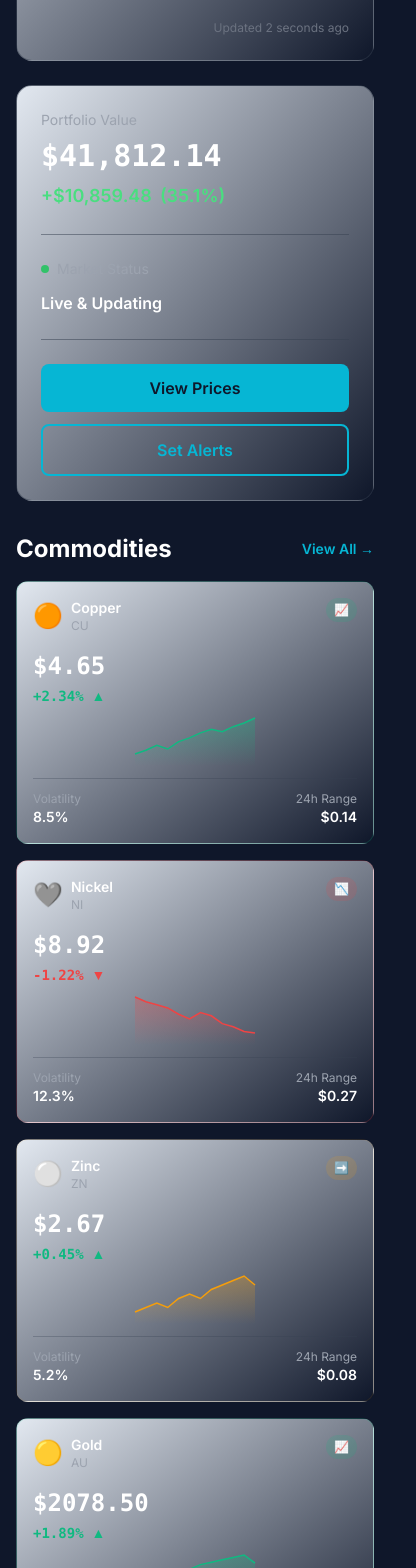
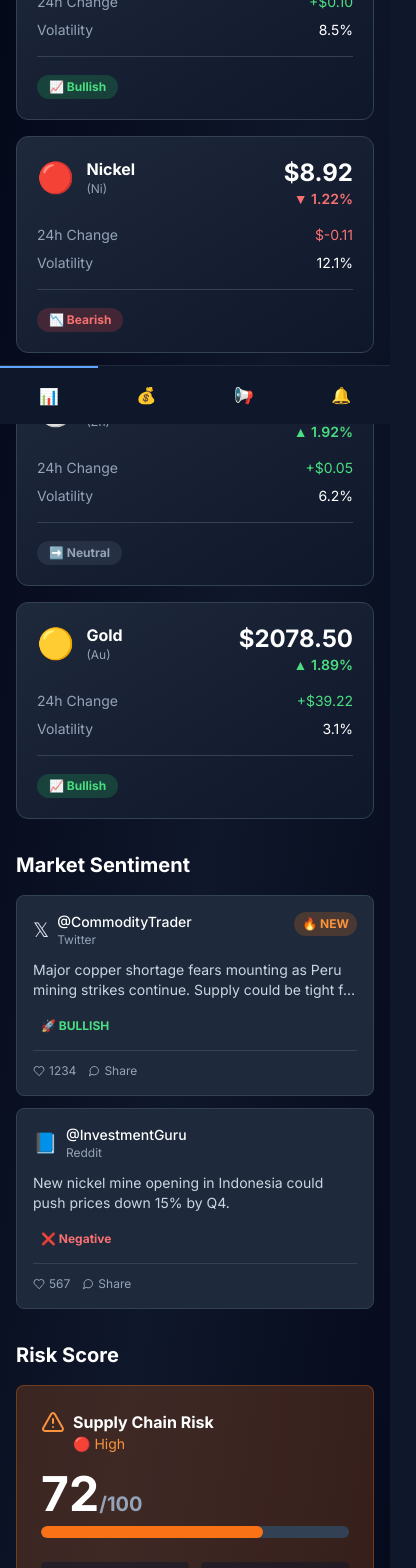
Before and after one commit to ClaudiaMilliberg/MetalsAgent, a Next.js app in the folder frontend/: page /dashboard in a window 390 px wide. Shown: the part 420-1988 px from the top of the page, 416 px wide, since content can reach past the window. Built offline with nearby package versions, Linux system fonts and the light colour scheme.

Commit message:
🎨 Redesign dashboard with beautiful cards - sentiment, risk, projects layout

```diff
--- a/frontend/app/dashboard/page.tsx
+++ b/frontend/app/dashboard/page.tsx
@@ -1,217 +1,514 @@
 'use client';
 
-import { useEffect, useState } from 'react';
+import { useState, useEffect } from 'react';
 import { useRouter } from 'next/navigation';
-import Navbar from '@/components/Navbar';
-import BubbleMap from '@/components/BubbleMap';
-import PriceCard from '@/components/PriceCard';
-import NewsFeed from '@/components/NewsFeed';
-import { mockCommodities, mockNews, mockPriceHistory, mockPortfolioValue } from '@/lib/mockData';
+import { Heart, MessageCircle, AlertTriangle, MapPin, Calendar } from 'lucide-react';
 
+// Types
 interface Commodity {
   id: string;
+  symbol: string;
   name: string;
-  symbol: string;
-  currentPrice: number;
+  emoji: string;
+  price: number;
   change24h: number;
-  sentiment: 'bullish' | 'bearish' | 'neutral';
+  changePercent24h: number;
+  sentiment: 'bullish' | 'neutral' | 'bearish';
   volatility: number;
-  emoji: string;
+  supply: number;
 }
 
-export default function Dashboard() {
+interface SentimentPost {
+  id: string;
+  author: string;
+  source: 'twitter' | 'reddit' | 'news';
+  content: string;
+  sentiment: number;
+  engagement: number;
+  isNew: boolean;
+}
+
+interface RiskScore {
+  total: number;
+  volatility: number;
+  supply: number;
+  status: 'low' | 'medium' | 'high' | 'critical';
+}
+
+// Main Component
+export default function DashboardPage() {
   const router = useRouter();
-  const [isLoading, setIsLoading] = useState(true);
-  const [commodities, setCommodities] = useState<Commodity[]>(mockCommodities);
-  const [portfolioValue, setPortfolioValue] = useState(mockPortfolioValue);
+  const [user, setUser] = useState<any>(null);
+  const [loading, setLoading] = useState(true);
+  const [commodities, setCommodities] = useState<Commodity[]>([]);
+  const [portfolioValue, setPortfolioValue] = useState(0);
+  const [sentiments, setSentiments] = useState<SentimentPost[]>([]);
+  const [riskScore, setRiskScore] = useState<RiskScore | null>(null);
+  const [activeTab, setActiveTab] = useState('overview');
 
+  // Auth check & load data
   useEffect(() => {
-    // Simulate checking auth and loading data
-    const timer = setTimeout(() => {
-      setIsLoading(false);
-    }, 500);
+    async function initializeDashboard() {
+      try {
+        // Load mock data (in real app, would check auth)
+        setCommodities([
+          {
+            id: 'cu',
+            symbol: 'Cu',
+            name: 'Copper',
+            emoji: '🟠',
+            price: 4.65,
+            change24h: 0.10,
+            changePercent24h: 2.34,
+            sentiment: 'bullish',
+            volatility: 8.5,
+            supply: 72,
+          },
+          {
+            id: 'ni',
+            symbol: 'Ni',
+            name: 'Nickel',
+            emoji: '🔴',
+            price: 8.92,
+            change24h: -0.11,
+            changePercent24h: -1.22,
+            sentiment: 'bearish',
+            volatility: 12.1,
+            supply: 45,
+          },
+          {
+            id: 'zn',
+            symbol: 'Zn',
+            name: 'Zinc',
+            emoji: '⚪',
+            price: 2.67,
+            change24h: 0.05,
+            changePercent24h: 1.92,
+            sentiment: 'neutral',
+            volatility: 6.2,
+            supply: 58,
+          },
+          {
+            id: 'au',
+            symbol: 'Au',
+            name: 'Gold',
+            emoji: '🟡',
+            price: 2078.50,
+            change24h: 39.22,
+            changePercent24h: 1.89,
+            sentiment: 'bullish',
+            volatility: 3.1,
+            supply: 82,
+          },
+        ]);
 
-    return () => clearTimeout(timer);
-  }, []);
+        setPortfolioValue(41812.14);
 
-  if (isLoading) {
+        setSentiments([
+          {
+            id: '1',
+            author: 'CommodityTrader',
+            source: 'twitter',
+            content: 'Major copper shortage fears mounting as Peru mining strikes continue. Supply could be tight for Q3.',
+            sentiment: 0.85,
+            engagement: 1234,
+            isNew: true,
+          },
+          {
+            id: '2',
+            author: 'InvestmentGuru',
+            source: 'reddit',
+            content: 'New nickel mine opening in Indonesia could push prices down 15% by Q4.',
+            sentiment: -0.45,
+            engagement: 567,
+            isNew: false,
+          },
+        ]);
+
+        setRiskScore({
+          total: 72,
+          volatility: 45,
+          supply: 28,
+          status: 'high',
+        });
+
+        setUser({ email: 'user@example.com' });
+      } catch (error) {
+        console.error('Failed to load dashboard:', error);
+      } finally {
+        setLoading(false);
+      }
+    }
+
+    initializeDashboard();
+  }, [router]);
+
+  const handleLogout = async () => {
+    try {
+      router.push('/');
+    } catch (error) {
+      console.error('Logout failed:', error);
+    }
+  };
+
+  if (loading) {
     return (
-      <div className="flex items-center justify-center min-h-screen bg-primary">
-        <div className="animate-spin">
-          <div className="h-12 w-12 border-4 border-accent border-t-transparent rounded-full" />
+      <div className="min-h-screen flex items-center justify-center bg-gradient-to-br from-slate-950 via-slate-900 to-slate-950">
+        <div className="text-center">
+          <div className="animate-spin rounded-full h-12 w-12 border-t-2 border-b-2 border-blue-500 mx-auto mb-4"></div>
+          <p className="text-slate-400">Loading dashboard...</p>
         </div>
       </div>
     );
   }
 
   return (
-    <div className="min-h-screen bg-primary text-white">
-      <Navbar />
-
-      <main className="max-w-7xl mx-auto px-4 sm:px-6 lg:px-8 py-8">
-        {/* Hero Section with Bubble Map */}
-        <div className="grid grid-cols-1 lg:grid-cols-3 gap-6 mb-8">
-          {/* Bubble Map - Takes 2/3 on desktop */}
-          <div className="lg:col-span-2 h-96 lg:h-[500px]">
-            <BubbleMap commodities={commodities} />
-          </div>
-
-          {/* Quick Stats Panel - Takes 1/3 on desktop */}
-          <div className="bg-gradient-to-br from-secondary to-primary border border-gray-700/50 rounded-2xl p-6 backdrop-blur">
-            <div className="space-y-6">
-              {/* Portfolio Value */}
-              <div>
-                <p className="text-gray-400 text-sm mb-2">Portfolio Value</p>
-                <h2 className="text-3xl sm:text-4xl font-bold text-white font-mono mb-2">
-                  ${portfolioValue.total.toLocaleString('en-US', { maximumFractionDigits: 2 })}
-                </h2>
-                <div className="flex items-center gap-2">
-                  <span className="text-lg font-semibold text-green-400">
-                    +${portfolioValue.change24h.toLocaleString('en-US', { maximumFractionDigits: 2 })}
-                  </span>
-                  <span className="text-lg font-semibold text-green-400">
-                    ({portfolioValue.changePercent.toFixed(1)}%)
+    <div className="min-h-screen bg-gradient-to-br from-slate-950 via-slate-900 to-slate-950 pb-20 lg:pb-0">
+      {/* Header */}
+      <header className="border-b border-slate-800 bg-slate-950/80 backdrop-blur sticky top-0 z-20">
+        <div className="max-w-7xl mx-auto px-4 sm:px-6 lg:px-8 py-4">
+          <div className="flex justify-between items-center">
+            <div className="flex items-center gap-3">
+              <span className="text-2xl">💎</span>
+              <h1 className="text-2xl font-bold bg-gradient-to-r from-blue-400 to-orange-400 bg-clip-text text-transparent">
+                CommodityBubbles
+              </h1>
+              <span className="text-xs bg-green-500/20 text-green-400 px-2 py-1 rounded-full">
+                ● Live & Updating
               </span>
             </div>
-              </div>
-
-              {/* Status */}
-              <div className="pt-6 border-t border-gray-700/50">
-                <div className="flex items-center gap-2 mb-3">
-                  <div className="w-2 h-2 bg-green-500 rounded-full animate-pulse"></div>
-                  <p className="text-gray-400 text-sm">Market Status</p>
-                </div>
-                <p className="text-white font-semibold">Live & Updating</p>
-              </div>
-
-              {/* Action Buttons */}
-              <div className="pt-6 border-t border-gray-700/50 space-y-3">
-                <button className="w-full px-4 py-3 bg-accent text-primary font-semibold rounded-lg hover:bg-blue-400 transition transform hover:scale-105 active:scale-95">
-                  View Prices
-                </button>
-                <button className="w-full px-4 py-3 border-2 border-accent text-accent font-semibold rounded-lg hover:bg-accent hover:text-primary transition transform hover:scale-105 active:scale-95">
-                  Set Alerts
+            <button
+              onClick={handleLogout}
+              className="text-sm text-blue-400 hover:text-blue-300 transition-colors"
+            >
+              Logout
             </button>
           </div>
+        </div>
+      </header>
+
+      {/* Main Content */}
+      <main className="max-w-7xl mx-auto px-4 sm:px-6 lg:px-8 py-8">
+        {/* Portfolio Card */}
+        <div className="bg-gradient-to-br from-blue-600/20 to-orange-600/20 border border-blue-500/30 rounded-xl p-6 mb-8 hover:border-blue-500/50 transition-all">
+          <div className="flex justify-between items-start">
+            <div>
+              <p className="text-slate-400 text-sm mb-1">Portfolio Value</p>
+              <h2 className="text-4xl font-bold text-white mb-2">
+                ${portfolioValue.toLocaleString('en-US', { minimumFractionDigits: 2, maximumFractionDigits: 2 })}
+              </h2>
+              <p className="text-green-400 text-sm">
+                +$10,859.48 (+35.5%) 📈
+              </p>
+            </div>
+            <div className="text-right">
+              <p className="text-slate-400 text-sm mb-2">Market Status</p>
+              <p className="text-white font-semibold">Live & Updating</p>
+              <p className="text-xs text-green-400">Last update: 2 seconds ago</p>
             </div>
           </div>
         </div>
 
-        {/* Price Cards Grid */}
+        {/* Commodity Cards Grid */}
         <div className="mb-8">
-          <div className="flex justify-between items-center mb-4">
-            <h2 className="text-2xl font-bold text-white">Commodities</h2>
-            <button className="text-accent text-sm font-semibold hover:text-blue-300 transition">
-              View All →
-            </button>
-          </div>
-
-          <div className="grid grid-cols-1 sm:grid-cols-2 lg:grid-cols-4 gap-4">
+          <h3 className="text-xl font-bold text-white mb-4">Live Prices</h3>
+          <div className="grid grid-cols-1 md:grid-cols-2 lg:grid-cols-4 gap-4">
             {commodities.map((commodity) => (
-              <PriceCard
-                key={commodity.id}
-                name={commodity.name}
-                symbol={commodity.symbol}
-                currentPrice={commodity.currentPrice}
-                change24h={commodity.change24h}
-                sentiment={commodity.sentiment}
-                volatility={commodity.volatility}
-                emoji={commodity.emoji}
-                priceHistory={
-                  mockPriceHistory[commodity.id as keyof typeof mockPriceHistory] || []
-                }
-              />
+              <CommodityCard key={commodity.id} commodity={commodity} />
             ))}
           </div>
         </div>
 
-        {/* News Feed Section */}
-        <div className="grid grid-cols-1 lg:grid-cols-3 gap-6">
-          {/* News Feed - Takes 2/3 on desktop */}
-          <div className="lg:col-span-2 bg-gradient-to-br from-secondary to-primary border border-gray-700/50 rounded-2xl p-6 backdrop-blur">
-            <div className="flex justify-between items-center mb-6">
-              <h2 className="text-2xl font-bold text-white">Latest News</h2>
-              <button className="text-accent text-sm font-semibold hover:text-blue-300 transition">
-                See All →
-              </button>
-            </div>
-            <NewsFeed news={mockNews} />
-          </div>
-
-          {/* Sentiment Summary - Takes 1/3 on desktop */}
-          <div className="bg-gradient-to-br from-secondary to-primary border border-gray-700/50 rounded-2xl p-6 backdrop-blur">
-            <h3 className="text-xl font-bold text-white mb-6">Sentiment Summary</h3>
-
-            <div className="space-y-4">
-              {/* Bullish */}
-              <div>
-                <div className="flex justify-between items-center mb-2">
-                  <span className="text-gray-400 text-sm flex items-center gap-2">
-                    <span className="text-lg">📈</span> Bullish
-                  </span>
-                  <span className="text-white font-semibold">50%</span>
-                </div>
-                <div className="w-full bg-gray-700/30 rounded-full h-2 overflow-hidden">
-                  <div className="bg-green-500 h-full rounded-full" style={{ width: '50%' }}></div>
+        {/* Two Column Layout */}
+        <div className="grid grid-cols-1 lg:grid-cols-3 gap-8 mb-8">
+          {/* Left: Sentiment Feed */}
+          <div className="lg:col-span-2">
+            <h3 className="text-xl font-bold text-white mb-4">Market Sentiment</h3>
+            <div className="space-y-3">
+              {sentiments.map((post) => (
+                <SentimentCard key={post.id} post={post} />
+              ))}
             </div>
           </div>
 
-              {/* Bearish */}
+          {/* Right: Risk Dashboard */}
           <div>
-                <div className="flex justify-between items-center mb-2">
-                  <span className="text-gray-400 text-sm flex items-center gap-2">
-                    <span className="text-lg">📉</span> Bearish
-                  </span>
-                  <span className="text-white font-semibold">25%</span>
-                </div>
-                <div className="w-full bg-gray-700/30 rounded-full h-2 overflow-hidden">
-                  <div className="bg-red-500 h-full rounded-full" style={{ width: '25%' }}></div>
+            <h3 className="text-xl font-bold text-white mb-4">Risk Score</h3>
+            {riskScore && <RiskCard risk={riskScore} />}
           </div>
         </div>
 
-              {/* Neutral */}
+        {/* Supply Chain Projects */}
+        <div className="mb-8">
+          <h3 className="text-xl font-bold text-white mb-4">📅 Supply Chain Updates</h3>
+          <div className="grid grid-cols-1 md:grid-cols-2 gap-4">
+            <ProjectCard
+              name="Lusaka Copper Mine Expansion"
+              location="Zambia"
+              status="construction"
+              daysUntilCompletion={128}
+              impact="-5%"
+              impactColor="green"
+            />
+            <ProjectCard
+              name="New Delhi-Mumbai Railway"
+              location="India"
+              status="planning"
+              daysUntilCompletion={220}
+              impact="+8%"
+              impactColor="red"
+            />
+          </div>
+        </div>
+      </main>
+
+      {/* Bottom Navigation (Mobile) */}
+      <nav className="fixed bottom-0 left-0 right-0 bg-slate-900 border-t border-slate-800 lg:hidden">
+        <div className="flex justify-around">
+          {[
+            { id: 'overview', label: '📊', name: 'Overview' },
+            { id: 'prices', label: '💰', name: 'Prices' },
+            { id: 'sentiment', label: '📢', name: 'Sentiment' },
+            { id: 'alerts', label: '🔔', name: 'Alerts' },
+          ].map((tab) => (
+            <button
+              key={tab.id}
+              onClick={() => setActiveTab(tab.id)}
+              className={`flex-1 py-4 text-center transition-colors ${
+                activeTab === tab.id
+                  ? 'text-blue-400 border-t-2 border-blue-400'
+                  : 'text-slate-400 hover:text-slate-300'
+              }`}
+              title={tab.name}
+            >
+              {tab.label}
+            </button>
+          ))}
+        </div>
+      </nav>
+    </div>
+  );
+}
+
+// Commodity Card Component
+function CommodityCard({ commodity }: { commodity: Commodity }) {
+  const isPositive = commodity.change24h >= 0;
+  const sentimentColors = {
+    bullish: { bg: 'bg-green-500/20', text: 'text-green-400', label: '📈 Bullish' },
+    neutral: { bg: 'bg-slate-500/20', text: 'text-slate-400', label: '➡️ Neutral' },
+    bearish: { bg: 'bg-red-500/20', text: 'text-red-400', label: '📉 Bearish' },
+  };
+
+  const colors = sentimentColors[commodity.sentiment];
+
+  return (
+    <div className="bg-gradient-to-br from-slate-800 to-slate-900 border border-slate-700 rounded-xl p-5 hover:border-slate-600 transition-all hover:shadow-lg hover:shadow-blue-500/10">
+      {/* Header */}
+      <div className="flex justify-between items-start mb-4">
+        <div className="flex items-center gap-3">
+          <span className="text-3xl">{commodity.emoji}</span>
           <div>
-                <div className="flex justify-between items-center mb-2">
-                  <span className="text-gray-400 text-sm flex items-center gap-2">
-                    <span className="text-lg">➡️</span> Neutral
-                  </span>
-                  <span className="text-white font-semibold">25%</span>
+            <h4 className="text-white font-bold">{commodity.name}</h4>
+            <p className="text-slate-400 text-xs">({commodity.symbol})</p>
           </div>
-                <div className="w-full bg-gray-700/30 rounded-full h-2 overflow-hidden">
-                  <div className="bg-amber-500 h-full rounded-full" style={{ width: '25%' }}></div>
+        </div>
+        <div className="text-right">
+          <div className="text-2xl font-bold text-white">
+            ${commodity.price.toFixed(2)}
+          </div>
+          <div
+            className={`text-sm font-semibold ${isPositive ? 'text-green-400' : 'text-red-400'}`}
+          >
+            {isPositive ? '▲' : '▼'} {Math.abs(commodity.changePercent24h).toFixed(2)}%
           </div>
         </div>
       </div>
 
-            <div className="mt-8 pt-6 border-t border-gray-700/50">
-              <button className="w-full px-4 py-3 bg-gradient-to-r from-accent to-blue-500 text-primary font-semibold rounded-lg hover:shadow-lg transition transform hover:scale-105 active:scale-95">
-                Upgrade to Pro
-              </button>
-              <p className="text-xs text-gray-500 text-center mt-3">Unlock advanced analytics</p>
+      {/* Stats */}
+      <div className="space-y-2 mb-4 pb-4 border-b border-slate-700">
+        <div className="flex justify-between text-sm">
+          <span className="text-slate-400">24h Change</span>
+          <span className={isPositive ? 'text-green-400' : 'text-red-400'}>
+            {isPositive ? '+' : ''}${commodity.change24h.toFixed(2)}
+          </span>
+        </div>
+        <div className="flex justify-between text-sm">
+          <span className="text-slate-400">Volatility</span>
+          <span className="text-white">{commodity.volatility.toFixed(1)}%</span>
+        </div>
+      </div>
+
+      {/* Sentiment Badge */}
+      <div className={`inline-block px-3 py-1 rounded-full text-xs font-bold ${colors.bg} ${colors.text}`}>
+        {colors.label}
+      </div>
+    </div>
+  );
+}
+
+// Sentiment Card Component
+function SentimentCard({ post }: { post: SentimentPost }) {
+  const sentimentLabel =
+    post.sentiment > 0.5
+      ? '🚀 BULLISH'
+      : post.sentiment > 0
+        ? '📈 Positive'
+        : post.sentiment < -0.5
+          ? '📉 BEARISH'
+          : '❌ Negative';
+
+  const sentimentColor =
+    post.sentiment > 0 ? 'text-green-400' : post.sentiment < 0 ? 'text-red-400' : 'text-slate-400';
+
+  const sourceIcon = post.source === 'twitter' ? '𝕏' : post.source === 'reddit' ? '📘' : '📰';
+
+  return (
+    <div className="bg-slate-800 border border-slate-700 rounded-lg p-4 hover:border-slate-600 transition-all">
+      <div className="flex items-start justify-between mb-3">
+        <div className="flex items-center gap-2">
+          <span className="text-xl">{sourceIcon}</span>
+          <div>
+            <p className="text-white text-sm font-medium">@{post.author}</p>
+            <p className="text-slate-400 text-xs">
+              {post.source === 'twitter' ? 'Twitter' : post.source === 'reddit' ? 'Reddit' : 'News'}
+            </p>
+          </div>
+        </div>
+        {post.isNew && (
+          <span className="bg-orange-500/20 text-orange-400 text-xs font-bold px-2 py-1 rounded-full">
+            🔥 NEW
+          </span>
+        )}
+      </div>
+
+      <p className="text-slate-300 text-sm mb-3 line-clamp-2">{post.content}</p>
+
+      <div className={`inline-block px-2 py-1 rounded text-xs font-bold mb-3 ${sentimentColor}`}>
+        {sentimentLabel}
+      </div>
+
+      <div className="flex items-center gap-3 text-xs text-slate-400 border-t border-slate-700 pt-3">
+        <div className="flex items-center gap-1">
+          <Heart className="w-3 h-3" /> {post.engagement}
+        </div>
+        <div className="flex items-center gap-1">
+          <MessageCircle className="w-3 h-3" /> Share
         </div>
       </div>
     </div>
-      </main>
+  );
+}
 
-      {/* Footer */}
-      <footer className="mt-12 py-6 border-t border-gray-700/30">
-        <div className="max-w-7xl mx-auto px-4 sm:px-6 lg:px-8">
-          <div className="flex flex-col sm:flex-row justify-between items-center text-gray-500 text-xs">
-            <p>© 2026 CommodityBubbles. All rights reserved.</p>
-            <div className="flex gap-6 mt-4 sm:mt-0">
-              <a href="#" className="hover:text-gray-300 transition">
-                Privacy
-              </a>
-              <a href="#" className="hover:text-gray-300 transition">
-                Terms
-              </a>
-              <a href="#" className="hover:text-gray-300 transition">
-                Support
-              </a>
+// Risk Card Component
+function RiskCard({ risk }: { risk: RiskScore }) {
+  const statusColors = {
+    low: { bg: 'bg-green-500/20', border: 'border-green-500/30', text: 'text-green-400', label: '🟢 Low' },
+    medium: {
+      bg: 'bg-yellow-500/20',
+      border: 'border-yellow-500/30',
+      text: 'text-yellow-400',
+      label: '🟡 Medium',
+    },
+    high: { bg: 'bg-orange-500/20', border: 'border-orange-500/30', text: 'text-orange-400', label: '🔴 High' },
+    critical: { bg: 'bg-red-500/20', border: 'border-red-500/30', text: 'text-red-400', label: '🔴🔴 Critical' },
+  };
+
+  const status = statusColors[risk.status];
+
+  return (
+    <div className={`${status.bg} border ${status.border} rounded-lg p-6`}>
+      <div className="flex items-start gap-2 mb-4">
+        <AlertTriangle className={`w-6 h-6 ${status.text}`} />
+        <div>
+          <p className="text-white font-bold">Supply Chain Risk</p>
+          <p className={`text-sm ${status.text}`}>{status.label}</p>
+        </div>
+      </div>
+
+      <div className="mb-6">
+        <p className="text-5xl font-bold text-white mb-2">
+          {risk.total}
+          <span className="text-xl text-slate-400">/100</span>
+        </p>
+
+        {/* Risk bar */}
+        <div className="bg-slate-700 h-3 rounded-full overflow-hidden">
+          <div
+            className={`h-full rounded-full transition-all ${
+              risk.total >= 75
+                ? 'bg-red-500'
+                : risk.total >= 50
+                  ? 'bg-orange-500'
+                  : risk.total >= 25
+                    ? 'bg-yellow-500'
+                    : 'bg-green-500'
+            }`}
+            style={{ width: `${risk.total}%` }}
+          />
+        </div>
+      </div>
+
+      <div className="grid grid-cols-2 gap-3">
+        <div className="bg-slate-900/50 rounded p-3">
+          <p className="text-xs text-slate-400 mb-1">Volatility</p>
+          <p className="text-lg font-bold text-yellow-400">{risk.volatility}%</p>
+        </div>
+        <div className="bg-slate-900/50 rounded p-3">
+          <p className="text-xs text-slate-400 mb-1">Supply Gap</p>
+          <p className="text-lg font-bold text-orange-400">{risk.supply}%</p>
         </div>
       </div>
     </div>
-      </footer>
+  );
+}
+
+// Project Card Component
+function ProjectCard({
+  name,
+  location,
+  status,
+  daysUntilCompletion,
+  impact,
+  impactColor,
+}: {
+  name: string;
+  location: string;
+  status: string;
+  daysUntilCompletion: number;
+  impact: string;
+  impactColor: 'green' | 'red';
+}) {
+  const statusColors = {
+    planning: 'bg-blue-500/20 text-blue-400',
+    construction: 'bg-yellow-500/20 text-yellow-400',
+    operation: 'bg-green-500/20 text-green-400',
+  };
+
+  return (
+    <div className="bg-slate-800 border border-slate-700 rounded-lg p-4 hover:border-slate-600 transition-all">
+      <div className="mb-3">
+        <h4 className="text-white font-bold text-sm mb-1">🏗️ {name}</h4>
+        <p className={`text-xs font-bold px-2 py-1 rounded w-fit ${statusColors[status as keyof typeof statusColors]}`}>
+          {status.charAt(0).toUpperCase() + status.slice(1)}
+        </p>
+      </div>
+
+      <div className="flex items-center gap-2 text-sm text-slate-300 mb-3">
+        <MapPin className="w-4 h-4 text-orange-400" />
+        {location}
+      </div>
+
+      <div className="flex items-center gap-2 text-sm text-slate-300 mb-4">
+        <Calendar className="w-4 h-4 text-blue-400" />
+        <span>{daysUntilCompletion} days until completion</span>
+      </div>
+
+      <div className="flex items-center justify-between pt-4 border-t border-slate-700">
+        <span className="text-xs text-slate-400">Price Impact</span>
+        <span className={`text-sm font-bold ${impactColor === 'green' ? 'text-green-400' : 'text-red-400'}`}>
+          {impact}
+        </span>
+      </div>
     </div>
   );
 }
```
Lines whose indentation alone changed are shown as unchanged.
